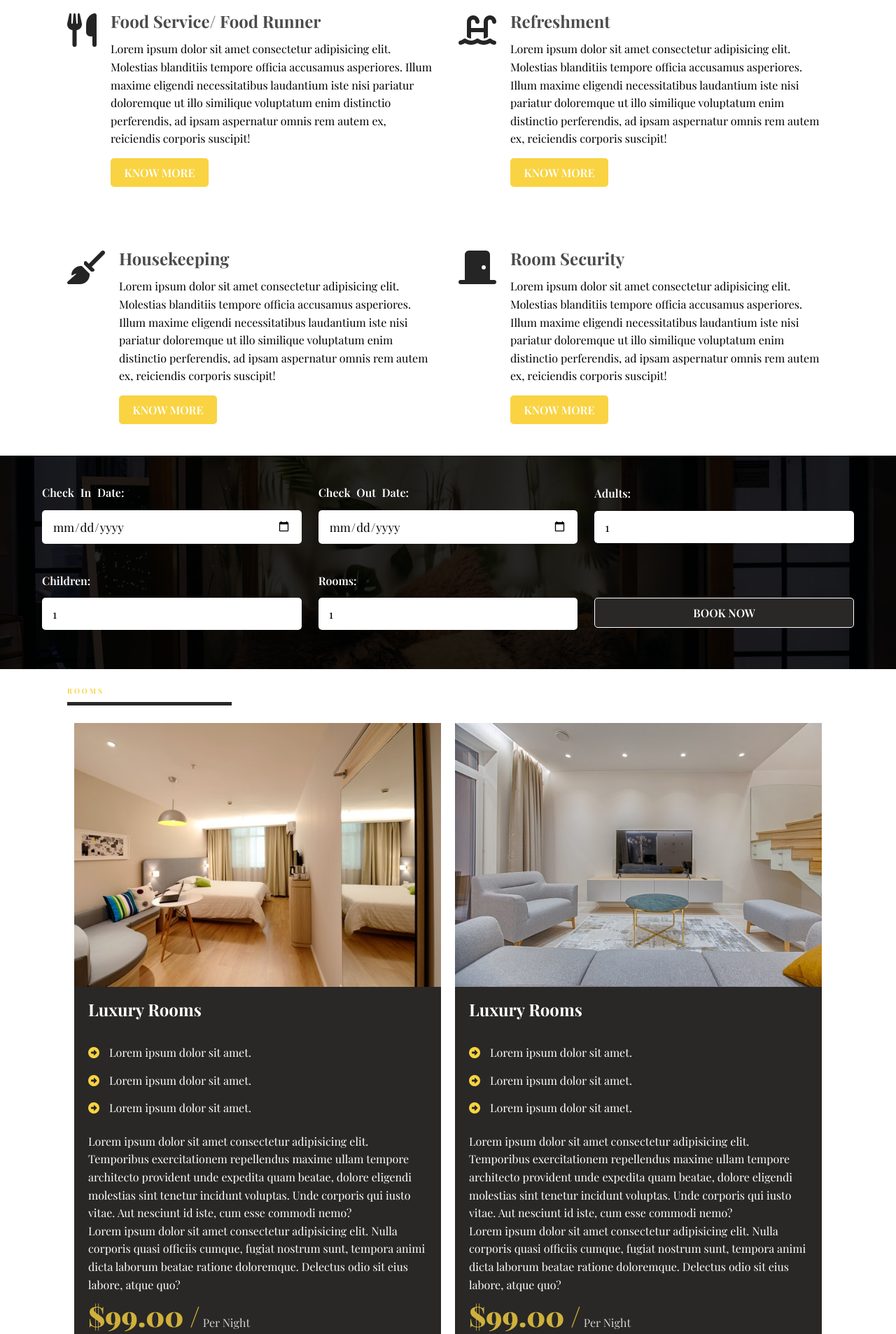
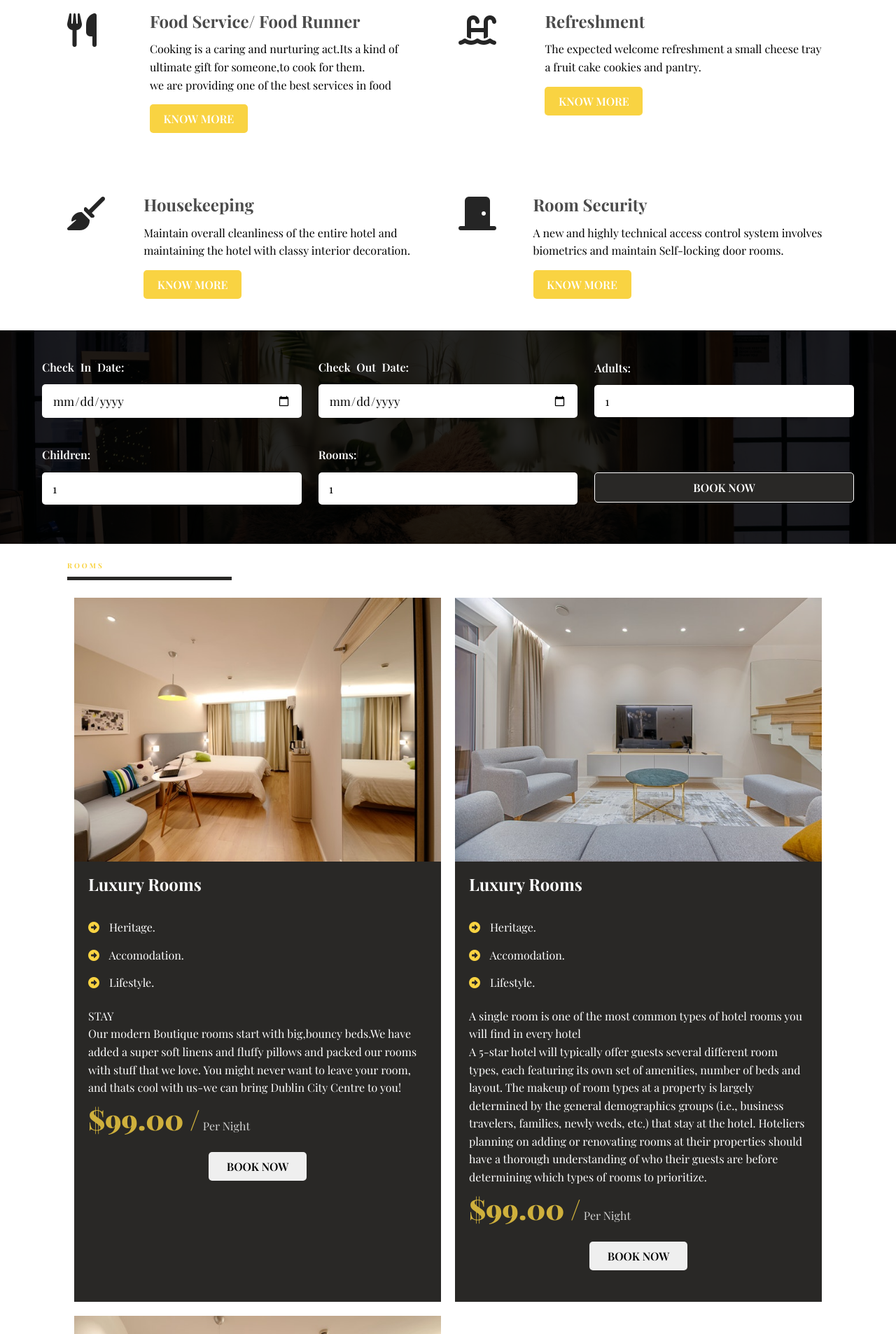
Before and after one commit to rahulratan12/CODE-NINJA_KOC27_CIPHERSCHOOLS, a plain HTML site: page index.html in a window 1280 px wide. Shown: the part 894-2800 px from the top of the page at 70% size. Drawn offline with nearby package versions, Linux system fonts and the light colour scheme.

Commit message:
Update index.html

```diff
--- a/index.html
+++ b/index.html
@@ -23,7 +23,7 @@
 
             <div class = "head-bottom flex">
                 <h2>NICE AND COMFORTABLE PLACE TO STAY</h2>
-                <p>Lorem ipsum dolor sit amet consectetur adipisicing elit. Iusto est quos veniam impedit numquam itaque voluptatum, dicta asperiores accusamus, eligendi neque ut incidunt, modi harum molestiae atque natus officia minima.</p>
+                <p>Share a Grand Experience.</p>
                 <button type = "button" class = "head-btn">GET STARTED</button>
             </div>
         </header>
@@ -65,7 +65,7 @@
                     </div>
                     <div class = "service-content">
                         <h2>Food Service/ Food Runner</h2>
-                        <p>Lorem ipsum dolor sit amet consectetur adipisicing elit. Molestias blanditiis tempore officia accusamus asperiores. Illum maxime eligendi necessitatibus laudantium iste nisi pariatur doloremque ut illo similique voluptatum enim distinctio perferendis, ad ipsam aspernatur omnis rem autem ex, reiciendis corporis suscipit!</p>
+                        <p>Cooking is a caring and nurturing act.Its a kind of ultimate gift for someone,to cook for them.<br>we are providing one of the best services in food </br> </p>
                         <button type = "button" class = "btn">Know More</button>
                     </div>
                 </article>
@@ -79,7 +79,7 @@
                     </div>
                     <div class = "service-content">
                         <h2>Refreshment</h2>
-                        <p>Lorem ipsum dolor sit amet consectetur adipisicing elit. Molestias blanditiis tempore officia accusamus asperiores. Illum maxime eligendi necessitatibus laudantium iste nisi pariatur doloremque ut illo similique voluptatum enim distinctio perferendis, ad ipsam aspernatur omnis rem autem ex, reiciendis corporis suscipit!</p>
+                        <p>The expected welcome refreshment a small cheese tray a fruit cake cookies and pantry.</p>
                         <button type = "button" class = "btn">Know More</button>
                     </div>
                 </article>
@@ -93,7 +93,7 @@
                     </div>
                     <div class = "service-content">
                         <h2>Housekeeping</h2>
-                        <p>Lorem ipsum dolor sit amet consectetur adipisicing elit. Molestias blanditiis tempore officia accusamus asperiores. Illum maxime eligendi necessitatibus laudantium iste nisi pariatur doloremque ut illo similique voluptatum enim distinctio perferendis, ad ipsam aspernatur omnis rem autem ex, reiciendis corporis suscipit!</p>
+                        <p>Maintain overall cleanliness of the entire hotel and maintaining the hotel with classy interior decoration.</p>
                         <button type = "button" class = "btn">Know More</button>
                     </div>
                 </article>
@@ -107,7 +107,7 @@
                     </div>
                     <div class = "service-content">
                         <h2>Room Security</h2>
-                        <p>Lorem ipsum dolor sit amet consectetur adipisicing elit. Molestias blanditiis tempore officia accusamus asperiores. Illum maxime eligendi necessitatibus laudantium iste nisi pariatur doloremque ut illo similique voluptatum enim distinctio perferendis, ad ipsam aspernatur omnis rem autem ex, reiciendis corporis suscipit!</p>
+                        <p>A new and highly technical access control system involves biometrics and maintain Self-locking door rooms.</p>
                         <button type = "button" class = "btn">Know More</button>
                     </div>
                 </article>
@@ -158,19 +158,20 @@
                         <ul>
                             <li>
                                 <i class = "fas fa-arrow-alt-circle-right"></i>
-                                Lorem ipsum dolor sit amet.
+                                Heritage.
                             </li>
                             <li>
                                 <i class = "fas fa-arrow-alt-circle-right"></i>
-                                Lorem ipsum dolor sit amet.
+                                Accomodation.
                             </li>
                             <li>
                                 <i class = "fas fa-arrow-alt-circle-right"></i>
-                                Lorem ipsum dolor sit amet.
+                                Lifestyle.
                             </li>
                         </ul>
-                        <p>Lorem ipsum dolor sit amet consectetur adipisicing elit. Temporibus exercitationem repellendus maxime ullam tempore architecto provident unde expedita quam beatae, dolore eligendi molestias sint tenetur incidunt voluptas. Unde corporis qui iusto vitae. Aut nesciunt id iste, cum esse commodi nemo?</p>
-                        <p>Lorem ipsum dolor sit amet consectetur adipisicing elit. Nulla corporis quasi officiis cumque, fugiat nostrum sunt, tempora animi dicta laborum beatae ratione doloremque. Delectus odio sit eius labore, atque quo?</p>
+                        <p>STAY</p>
+                        <p>Our modern Boutique rooms start with big,bouncy beds.We have added a super soft linens and fluffy pillows and packed our rooms with stuff that we love.
+                            You might never want to leave your room, and thats cool with us-we can bring Dublin City Centre to you!</p>
                         <p class = "rate">
                             <span>$99.00 /</span> Per Night
                         </p>
@@ -188,19 +189,20 @@
                         <ul>
                             <li>
                                 <i class = "fas fa-arrow-alt-circle-right"></i>
-                                Lorem ipsum dolor sit amet.
+                                Heritage.
                             </li>
                             <li>
                                 <i class = "fas fa-arrow-alt-circle-right"></i>
-                                Lorem ipsum dolor sit amet.
+                                Accomodation.
                             </li>
                             <li>
                                 <i class = "fas fa-arrow-alt-circle-right"></i>
-                                Lorem ipsum dolor sit amet.
+                                Lifestyle.
                             </li>
                         </ul>
-                        <p>Lorem ipsum dolor sit amet consectetur adipisicing elit. Temporibus exercitationem repellendus maxime ullam tempore architecto provident unde expedita quam beatae, dolore eligendi molestias sint tenetur incidunt voluptas. Unde corporis qui iusto vitae. Aut nesciunt id iste, cum esse commodi nemo?</p>
-                        <p>Lorem ipsum dolor sit amet consectetur adipisicing elit. Nulla corporis quasi officiis cumque, fugiat nostrum sunt, tempora animi dicta laborum beatae ratione doloremque. Delectus odio sit eius labore, atque quo?</p>
+                        <p>A single room is one of the most common types of hotel rooms you will find in every hotel</p>
+                        <p>A 5-star hotel will typically offer guests several different room types, each featuring its own set of amenities, number of beds and layout.
+                            The makeup of room types at a property is largely determined by the general demographics groups (i.e., business travelers, families, newly weds, etc.) that stay at the hotel. Hoteliers planning on adding or renovating rooms at their properties should have a thorough understanding of who their guests are before determining which types of rooms to prioritize.</p>
                         <p class = "rate">
                             <span>$99.00 /</span> Per Night
                         </p>
@@ -218,19 +220,20 @@
                         <ul>
                             <li>
                                 <i class = "fas fa-arrow-alt-circle-right"></i>
-                                Lorem ipsum dolor sit amet.
+                                Heritage.
                             </li>
                             <li>
                                 <i class = "fas fa-arrow-alt-circle-right"></i>
-                                Lorem ipsum dolor sit amet.
+                                Accomodation.
                             </li>
                             <li>
                                 <i class = "fas fa-arrow-alt-circle-right"></i>
-                                Lorem ipsum dolor sit amet.
+                                Lifestyle.
                             </li>
                         </ul>
-                        <p>Lorem ipsum dolor sit amet consectetur adipisicing elit. Temporibus exercitationem repellendus maxime ullam tempore architecto provident unde expedita quam beatae, dolore eligendi molestias sint tenetur incidunt voluptas. Unde corporis qui iusto vitae. Aut nesciunt id iste, cum esse commodi nemo?</p>
-                        <p>Lorem ipsum dolor sit amet consectetur adipisicing elit. Nulla corporis quasi officiis cumque, fugiat nostrum sunt, tempora animi dicta laborum beatae ratione doloremque. Delectus odio sit eius labore, atque quo?</p>
+                       <p>Great comfort and especiallu provided by expensive</p>
+                        <p>If your hotel is located in a picture view destination, many of your guests may find it important that their room provides a great view of the surrounding area. Not every room at a 5-star hotel has a fantastic view of the city or countryside, which means hoteliers can place a premium on the ones that do.
+                            Offering guests the option to select a room with a view can be a great source of ancillary revenue for all types of hotels, but this is especially the case for luxury properties.</p>
                         <p class = "rate">
                             <span>$99.00 /</span> Per Night
                         </p>
@@ -258,9 +261,9 @@
                             <span><i class = "far fa-star"></i></span>
                         </div>
                         <h3>We Loved it</h3>
-                        <p>Lorem ipsum dolor sit amet consectetur adipisicing elit. Quaerat beatae veritatis provident eveniet praesentium veniam cum iusto distinctio esse, vero est autem, eius optio cupiditate?</p>
+                        <p>"Great location,our glamping experience,friendly staff,lovely well maintained facilities and plenty to do experience was great.</p>
                         <img src = "images/cus1.jpg" alt = "customer image">
-                        <span>Customer Name, Country</span>
+                        <span>John Casender,France</span>
                     </div>
                     <!-- end of single customer -->
                     <!-- single customer -->
@@ -273,9 +276,9 @@
                             <span><i class = "far fa-star"></i></span>
                         </div>
                         <h3>Comfortable Living</h3>
-                        <p>Lorem ipsum dolor sit amet consectetur adipisicing elit. Quaerat beatae veritatis provident eveniet praesentium veniam cum iusto distinctio esse, vero est autem, eius optio cupiditate?</p>
+                        <p>"Everything! Fine,had a great time at this property.Very good hospitality,amazing breakfast,Staffs are very kind and helpful.loved it,I will definetly come back here and recommended others too.Thank you.</p>
                         <img src = "images/cus2.jpg" alt = "customer image">
-                        <span>Customer Name, Country</span>
+                        <span>olivia , America</span>
                     </div>
                     <!-- end of single customer -->
                     <!-- single customer -->
@@ -288,9 +291,9 @@
                             <span><i class = "far fa-star"></i></span>
                         </div>
                         <h3>Nice Place</h3>
-                        <p>Lorem ipsum dolor sit amet consectetur adipisicing elit. Quaerat beatae veritatis provident eveniet praesentium veniam cum iusto distinctio esse, vero est autem, eius optio cupiditate?</p>
+                        <p>"We were very glad we chose this hotel. Excellent service by staff.Many staff memebers are available at any time service quality is good and human resource management is good.</p>
                         <img src = "images/cus3.jpg" alt = "customer image">
-                        <span>Customer Name, Country</span>
+                        <span>Benjamin,Britain</span>
                     </div>
                     <!-- end of single customer -->
                 </div>
@@ -303,7 +306,7 @@
             <div class = "footer-container">
                 <div>
                     <h2>About Us </h2>
-                    <p>Lorem ipsum dolor sit amet consectetur adipisicing elit. Itaque sapiente mollitia doloribus provident? Eos quisquam aliquid vel dolorum, impedit culpa.</p>
+                    <p>We ae giving best experience among all the hotels and we will make your day happy and fell better.</p>
                     <ul class = "social-icons">
                         <li class = "flex">
                             <i class = "fa fa-twitter fa-2x"></i>
```
